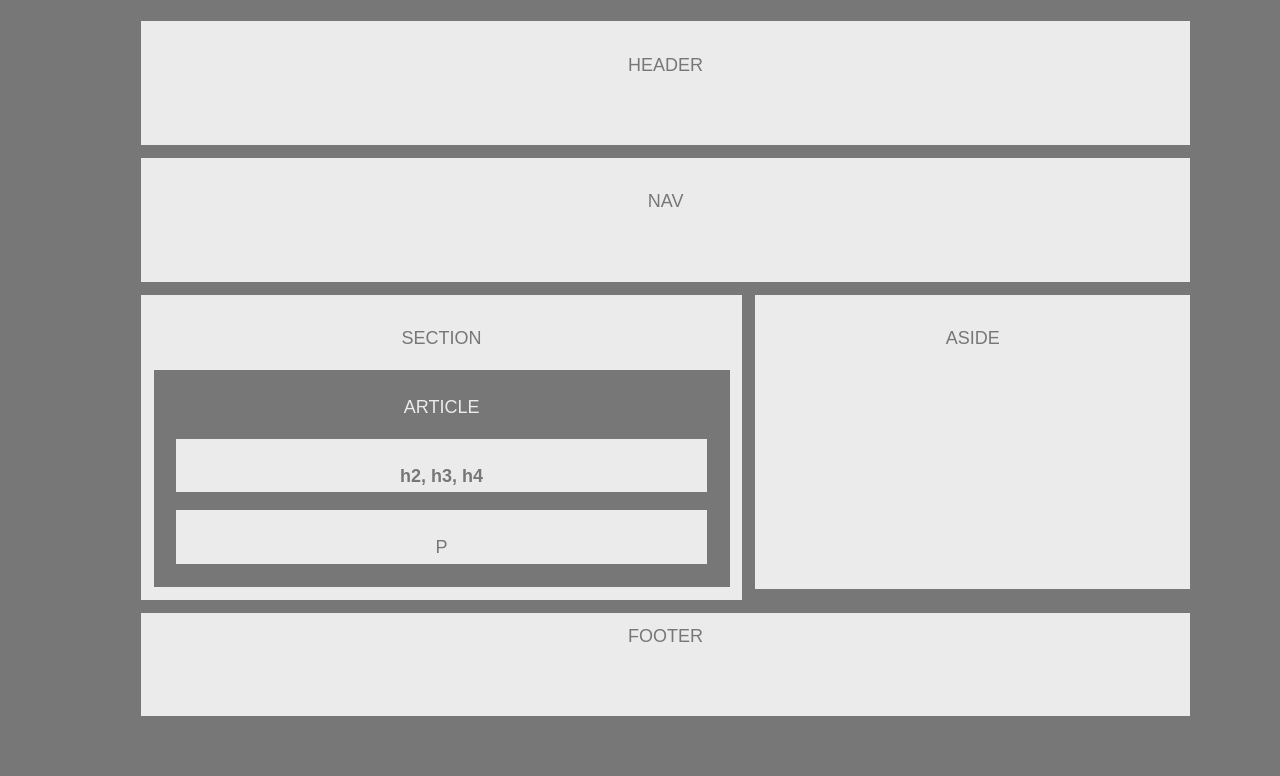
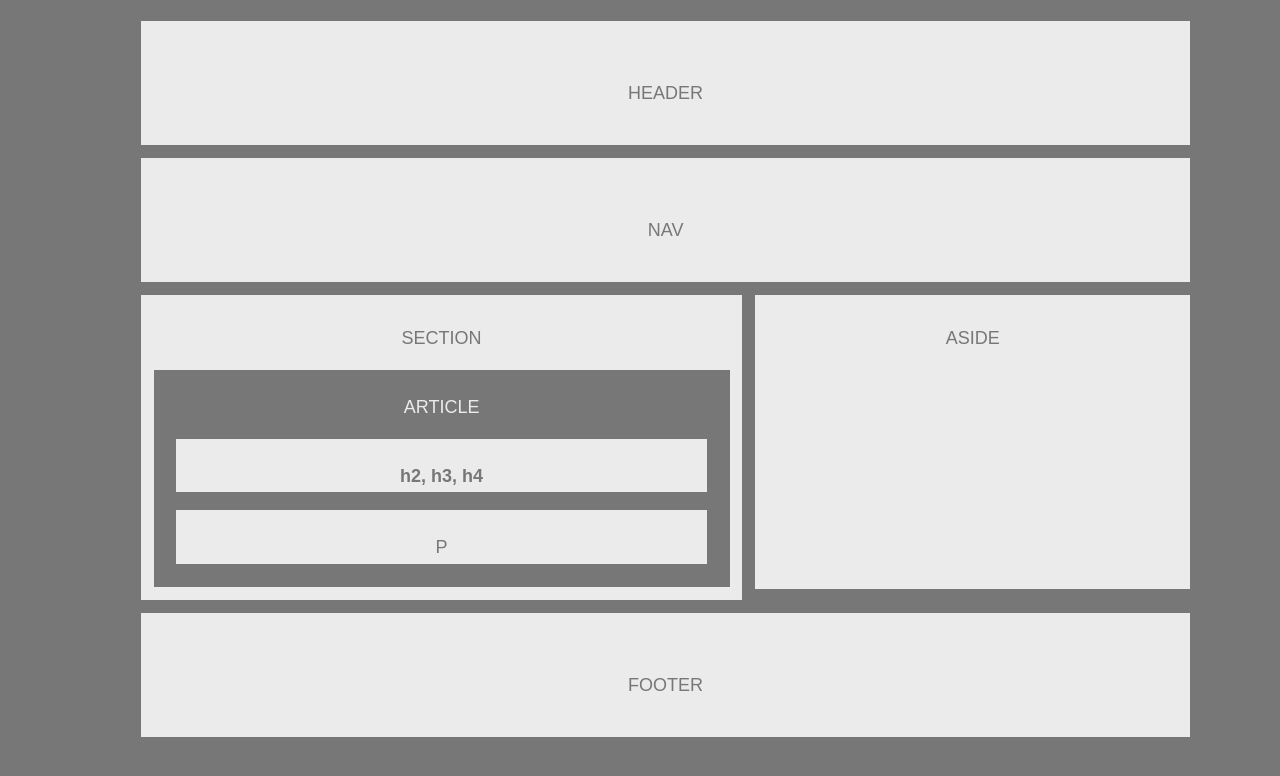
Before and after one commit to ThePackPater/HW-Wireframe, a plain HTML site: page index.html in a window 1280 px wide. Shown: the top 776 px of the page. Drawn offline with Linux system fonts and the light colour scheme.

Commit message:
<4th draft>

```diff
--- a/index.html
+++ b/index.html
@@ -9,22 +9,22 @@
         <meta name="viewport" content="width=device width, initial-scale=100%">
         <link rel="stylesheet" type="text/css" href="style.css">
 
-
+        <!----I changed the widths to try to make the page  hold its form relative to the screen size not because i wasnt following instructions-->
         <title>Easier Homework_ASP</title>
 
     </head>
 
     <body>
 
-        <header class="group"><br>HEADER
+        <header class="group"><br>
 
-            <p></p>
+            <p>HEADER</p>
 
         </header>
 
-        <nav class="group"><br>NAV
+        <nav class="group"><br>
 
-            <p></p>
+            <p>NAV</p>
 
         </nav>
 
@@ -65,12 +65,12 @@
 
         </main>
 
-        <footer class="group">FOOTER<br>
+        <footer class="group"><br>
 
-                <p></p>
+                <p>FOOTER</p>
 
         </footer>
 
-        </body>
+    </body>
 
  </html>
```
